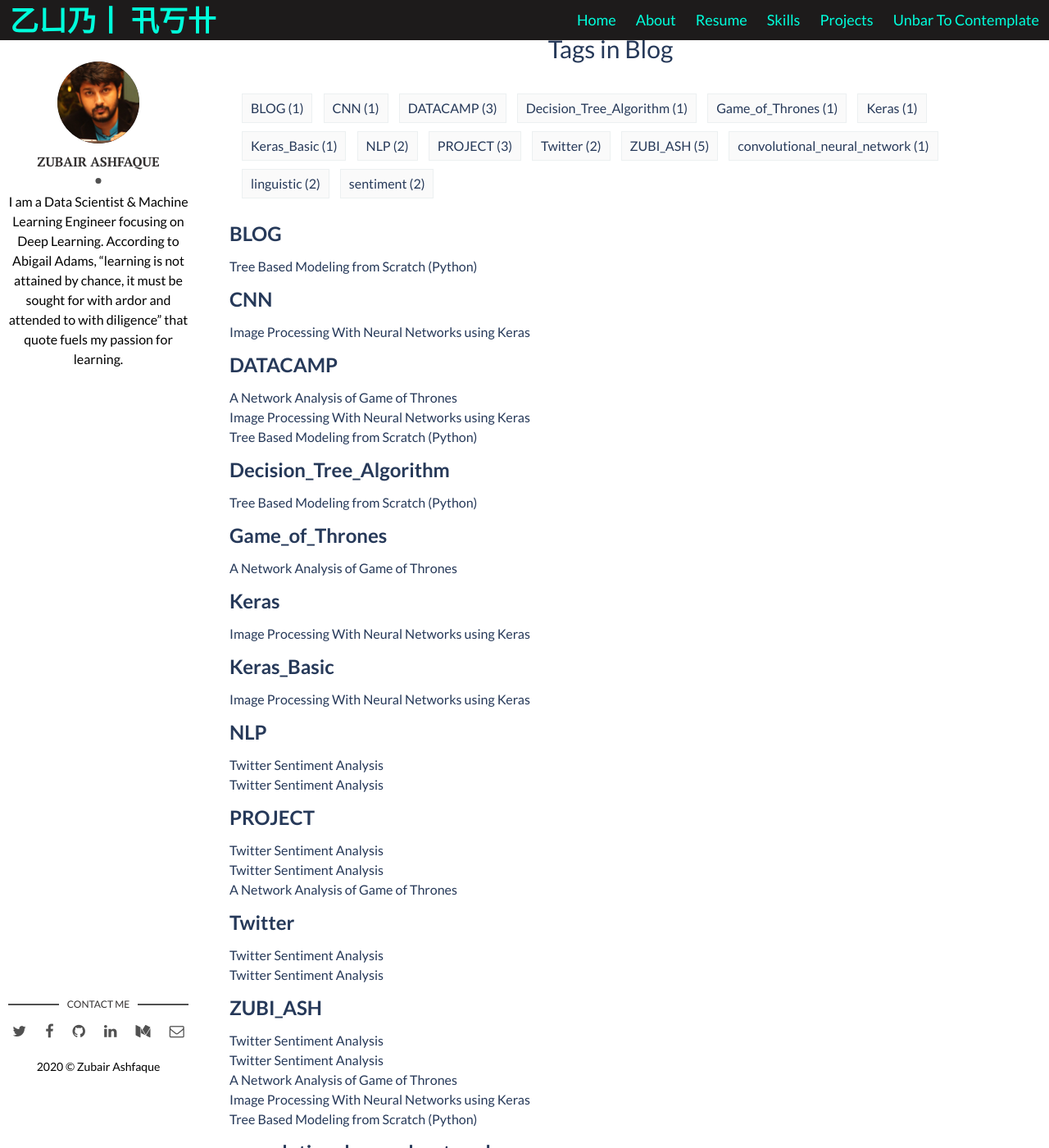
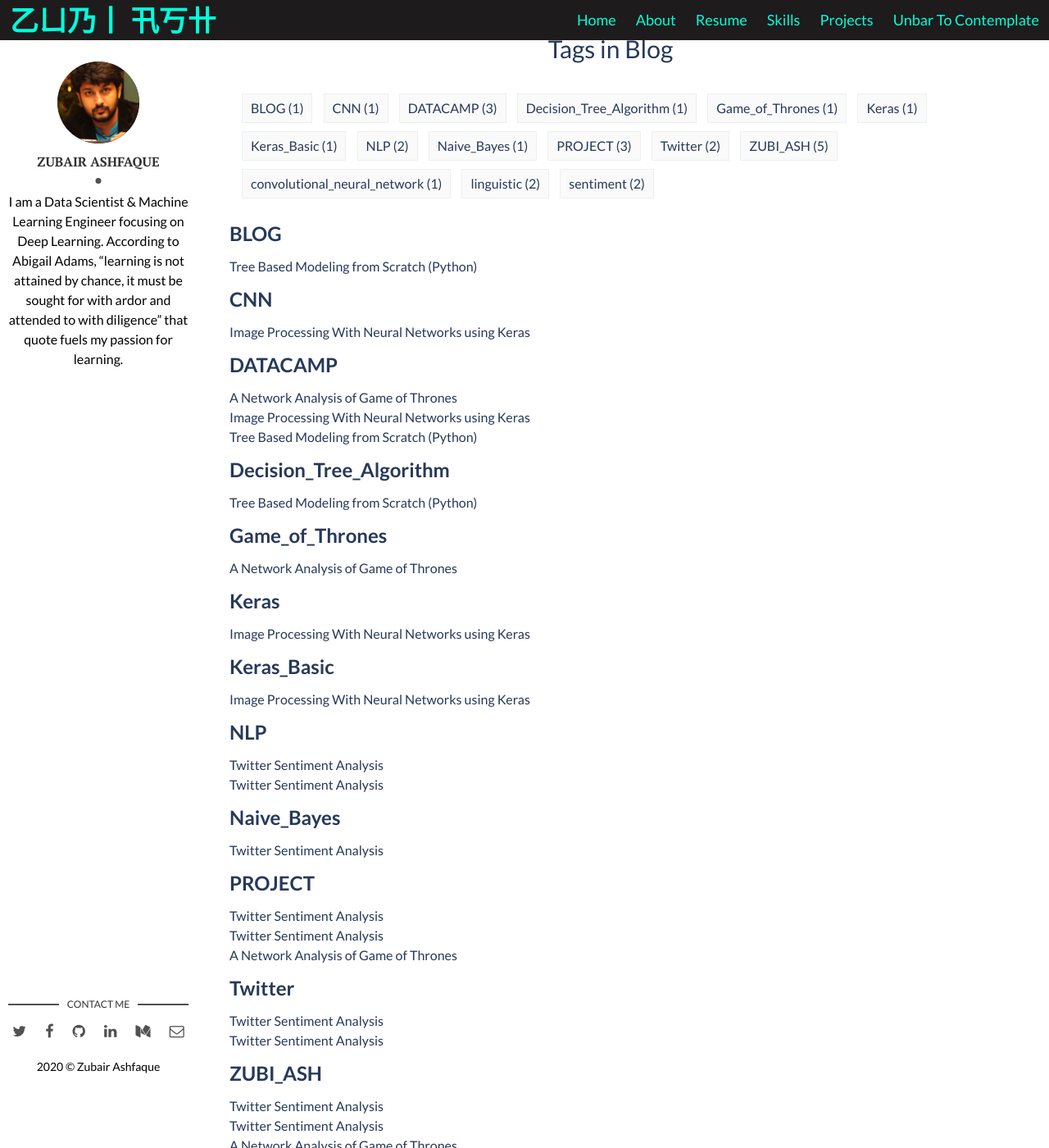
Before and after one commit to zubairashfaque/my-site, a Jekyll site: the page built from tags.html, in a window 1280 px wide and 1400 px high. Shown: the whole window at 82% size. Built offline with Jekyll 4.4.1, drawn with Linux system fonts in a browser that asks for light colours.

Commit message:
Update 2020-05-24-Project-Twitter-Sentiment-Analysis.markdown

```diff
--- a/_posts/2020-05-24-Project-Twitter-Sentiment-Analysis.markdown
+++ b/_posts/2020-05-24-Project-Twitter-Sentiment-Analysis.markdown
@@ -2,10 +2,10 @@
 layout: post
 title: Twitter Sentiment Analysis
 date: 2020-05-24 00:00:00 +0300
-description: In this blog, I will discuss linguistic features for detecting the sentiment of Twitter messages. (optional)
+description: In this blog, I will discuss linguistic features for detecting the sentiment of Twitter messages using Naive Bayes classifier. (optional)
 img: sentiment.png # Add image post (optional)
 fig-caption: # Add figcaption (optional)
-tags: [ZUBI_ASH, PROJECT, NLP, Twitter, linguistic, sentiment] # add tag
+tags: [ZUBI_ASH, PROJECT, NLP, Twitter, linguistic, sentiment, Naive_Bayes] # add tag
 ---
 
 ##  Project Description
```
